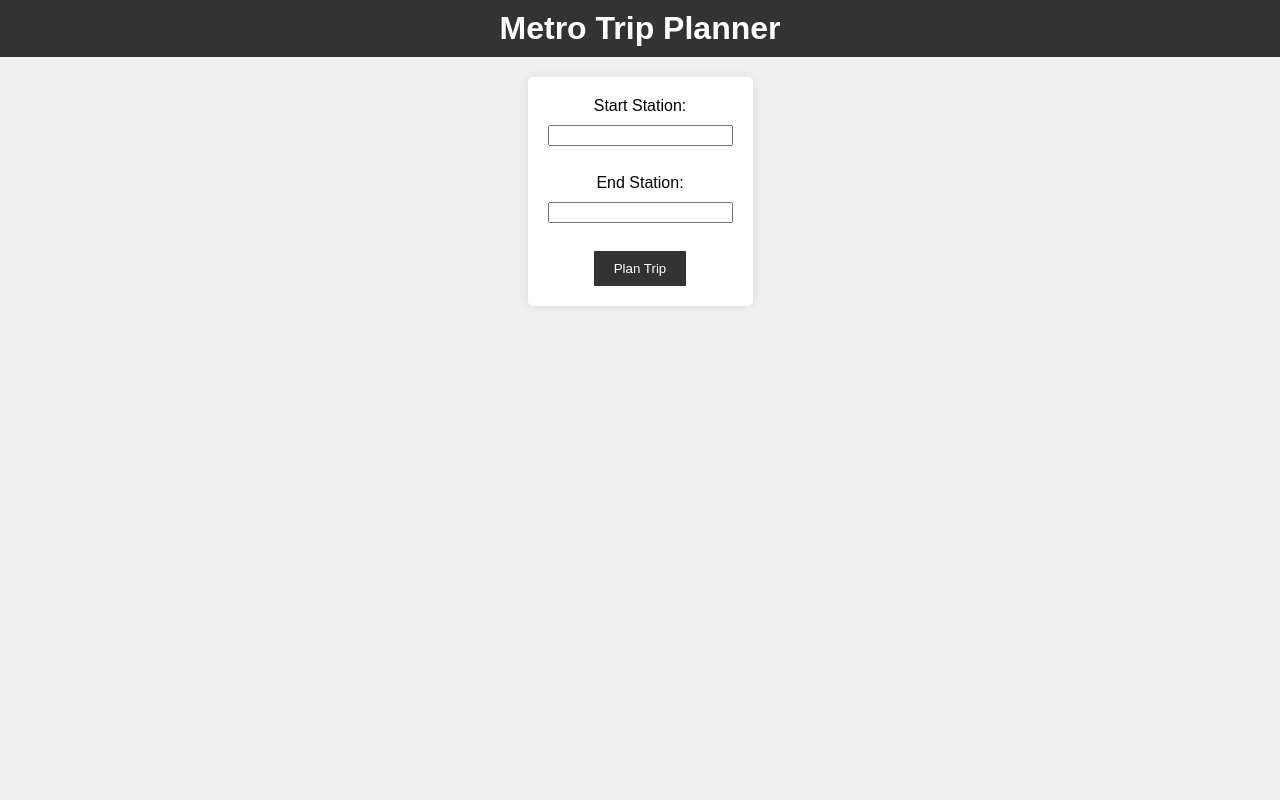
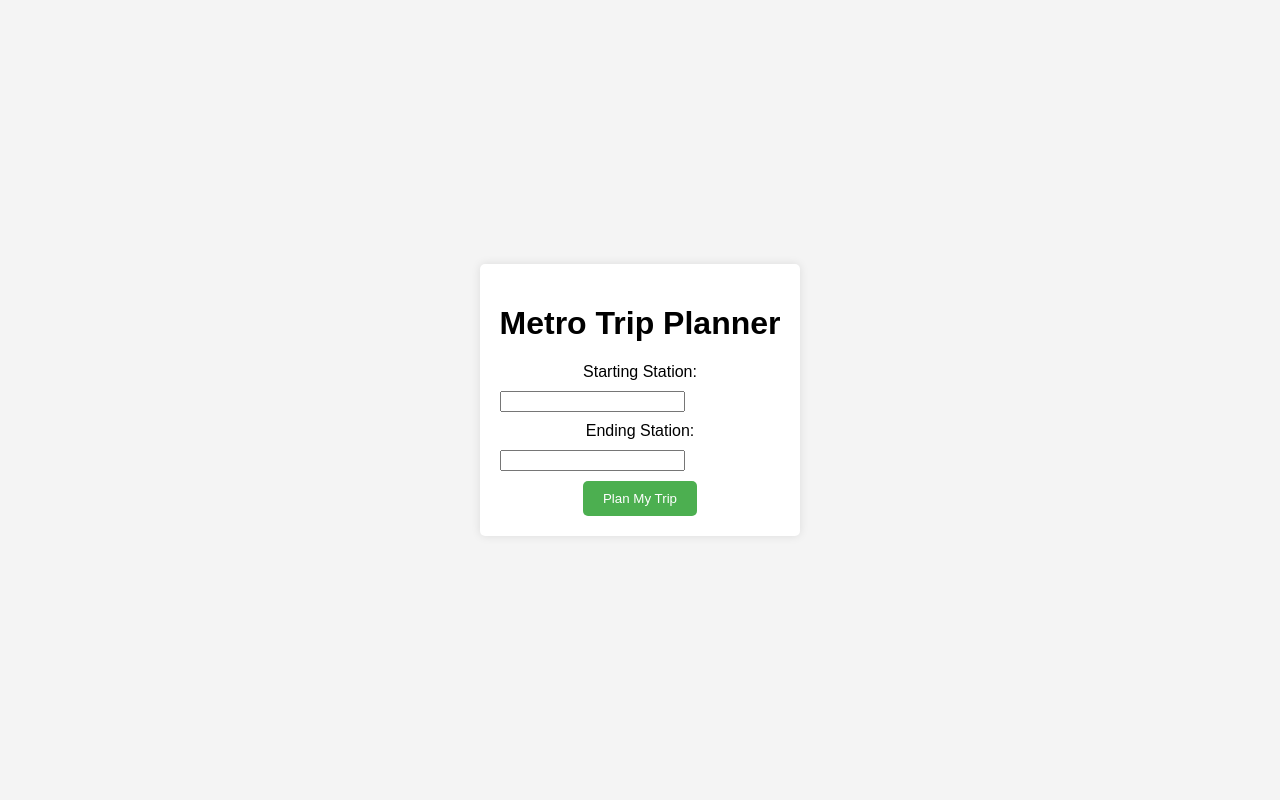
Before and after one commit to Voyager-Onishem/DSA-Project, a Flask app: page / in a window 1280 px wide. Run offline with Flask 3, Linux system fonts and the light colour scheme; parts of the project's set-up code (start-up, migrations or seed data) failed here and were passed over.

Commit message:
patch_work

```diff
--- a/app/app.py
+++ b/app/app.py
@@ -1,7 +1,8 @@
-from flask import Flask, render_template, request, jsonify,Blueprint
+from flask import Flask,render_template, request, jsonify,Blueprint
 import route_planner
 from views import views
 # Example graph
+'''
 metro_data = {
     "stations": [
         {"name": "Station A"},
@@ -13,14 +14,16 @@ metro_data = {
         {"station1": "Station B", "station2": "Station C", "distance": 3.0}
     ]
 }
-
+'''
+#creates the app and redirects where to look for
 def create_app():
-    app = Flask(__name__)
+    app = Flask(__name__,static_folder='static')
     app.register_blueprint(views,url_prefix="/")
-
     return app
 
 app = create_app()
 
 if __name__ == "__main__":
-    app.run(debug=True)
+    app.run()
+
+#run app here and go to http://localhost:5000/
--- a/app/route_planner.py
+++ b/app/route_planner.py
@@ -52,6 +52,7 @@ def find_shortest_route(metro_data, start_station, end_station):
     return route
     # return jsonify({"route": result})
 def reconstruct_path(current_station):
+    global came_from
     path = [current_station]
     while current_station in came_from:
         current_station = came_from[current_station]
@@ -59,6 +60,7 @@ def reconstruct_path(current_station):
     return path
 if __name__ == "__main__":
     # Sample usage
+    '''
     metro_data = {
         "stations": [
             {"name": "Station A"},
@@ -70,9 +72,12 @@ if __name__ == "__main__":
             {"station1": "Station B", "station2": "Station C", "distance": 3.0}
         ]
     }
-
+    start_station="Station A"
+    end_station="Station B"
+    '''
     start_station = request.form['start_station']
     end_station = request.form['end_station']
 
     route = find_shortest_route(metro_data, start_station, end_station)
+    print(route)
     #print(f"Shortest Route from {start_station} to {end_station}: {route}")
--- a/app/templates/app.js
+++ b/app/static/app.js
@@ -10,7 +10,7 @@ document.addEventListener("DOMContentLoaded", function() {
             end: endStation
         };
 
-        fetch("/route-planning-endpoint", {
+        fetch("/route-planning-endpoint", {  // <-- Correct URL
             method: "POST",
             headers: {
                 "Content-Type": "application/json"
--- /dev/null
+++ b/app/static/styles.css
@@ -0,0 +1,41 @@
+body {
+    font-family: Arial, sans-serif;
+    background-color: #f4f4f4;
+    margin: 0;
+    padding: 0;
+    display: flex;
+    justify-content: center;
+    align-items: center;
+    height: 100vh;
+}
+
+.container {
+    background-color: #ffffff;
+    padding: 20px;
+    border-radius: 5px;
+    box-shadow: 0 0 10px rgba(0, 0, 0, 0.1);
+    text-align: center;
+}
+
+form {
+    margin-top: 20px;
+}
+
+label, input {
+    margin-bottom: 10px;
+    display: block;
+}
+
+button {
+    background-color: #4caf50;
+    color: white;
+    padding: 10px 20px;
+    border: none;
+    border-radius: 5px;
+    cursor: pointer;
+    transition: background-color 0.3s ease;
+}
+
+button:hover {
+    background-color: #45a049;
+}
--- /dev/null
+++ b/app/tempCodeRunnerFile.py
@@ -0,0 +1 @@
+app.register_blueprint(views,url_prefix="/")
--- a/app/templates/index.html
+++ b/app/templates/index.html
@@ -1,20 +1,24 @@
 <!DOCTYPE html>
-<html>
+<html lang="en">
 <head>
+    <meta charset="UTF-8">
+    <meta name="viewport" content="width=device-width, initial-scale=1.0">
+    <link rel="stylesheet" type="text/css" href="{{ url_for('static', filename='styles.css') }}">
     <title>Metro Trip Planner</title>
-    <link rel="stylesheet" type="text/css" href="styles.css">
 </head>
 <body>
-    <h1>Metro Trip Planner</h1>
-    <form id="trip-form">
-        <label for="start-station">Start Station:</label>
-        <input type="text" id="start-station" name="start" required>
-        <br>
-        <label for="end-station">End Station:</label>
-        <input type="text" id="end-station" name="end" required>
-        <br>
-        <button type="submit">Plan Trip</button>
-    </form>
+    <div class="container">
+        <h1>Metro Trip Planner</h1>
+        <form id="trip-form">
+            <label for="start-station">Starting Station:</label>
+            <input type="text" id="start-station" required>
+            <label for="end-station">Ending Station:</label>
+            <input type="text" id="end-station" required>
+            <button type="submit">Plan My Trip</button>
+        </form>
+        <div id="trip-result"></div>
+    </div>
+    <script src="{{ url_for('static', filename='app.js') }}"></script>
+
 </body>
-<script src="app.js"></script>
 </html>
--- a/app/templates/result.html
+++ b/app/templates/result.html
@@ -2,16 +2,15 @@
 <html>
 <head>
     <title>Metro Trip Planner - Result</title>
-    <link rel="stylesheet" type="text/css" href="styles.css">
+    <link rel="stylesheet" type="text/css" href="{{ url_for('static', filename='styles.css') }}">
 </head>
 <body>
     <h1>Metro Trip Planner</h1>
     <h2>Your Trip:</h2>
     <ul id="route">
         <h1> Take {{routeInformation}} to go from {{startStation}} to {{endStation}}</h1>
-        <!-- Route information will be dynamically added here -->
     </ul>
     <a href="index.html">Back to Planning</a>
+    <script src="{{ url_for('static', filename='app.js') }}"></script>
 </body>
-<script src="app.js"></script>
 </html>
--- a/app/templates/styles.css
+++ /dev/null
@@ -1,54 +0,0 @@
-body {
-    font-family: Arial, sans-serif;
-    text-align: center;
-    background-color: #f0f0f0;
-    margin: 0;
-    padding: 0;
-}
-
-h1 {
-    background-color: #333;
-    color: white;
-    padding: 10px;
-    margin: 0;
-}
-
-form {
-    margin: 20px;
-    padding: 20px;
-    background-color: white;
-    border-radius: 5px;
-    box-shadow: 0 0 10px rgba(0, 0, 0, 0.1);
-    display: inline-block;
-}
-
-form label, form input {
-    display: block;
-    margin-bottom: 10px;
-}
-
-form button {
-    background-color: #333;
-    color: white;
-    border: none;
-    padding: 10px 20px;
-    cursor: pointer;
-}
-
-ul {
-    list-style: none;
-    padding: 0;
-}
-
-li {
-    padding: 5px 0;
-}
-
-a {
-    color: #333;
-    text-decoration: none;
-}
-
-a:hover {
-    text-decoration: underline;
-}
--- a/app/views.py
+++ b/app/views.py
@@ -1,4 +1,5 @@
 from flask import Flask, render_template, request, jsonify, Blueprint
+import os
 import route_planner
 from data_loader import metro_data
 views=Blueprint("views","__name__")
@@ -7,14 +8,14 @@ def index():
     return render_template('index.html')
 @views.route('/result') #type: ignore
 def payhav(start,end):
-    return render_template("result.html",startStation="payhav",endStation="swayhav")
+    return render_template("result.html",startStation=start,endStation=end)
 @views.route('/route-planning-endpoint', methods=['POST'])
 def route_planning_endpoint():
     if request.json:
         start_station = request.json.get('start')
         end_station = request.json.get('end')
         # Calculate the route
-        result = route_planner.dijkstra(metro_data, start_station, end_station)
+        result = route_planner.find_shortest_route(metro_data, start_station, end_station)
         # Return the result as JSON
         return jsonify({"route": result})
 
```
Also changed, not shown: app/data_loader.py (+10 -5 lines), app/data/metro_data.json (renamed from app/data/Metro_positions.json).
